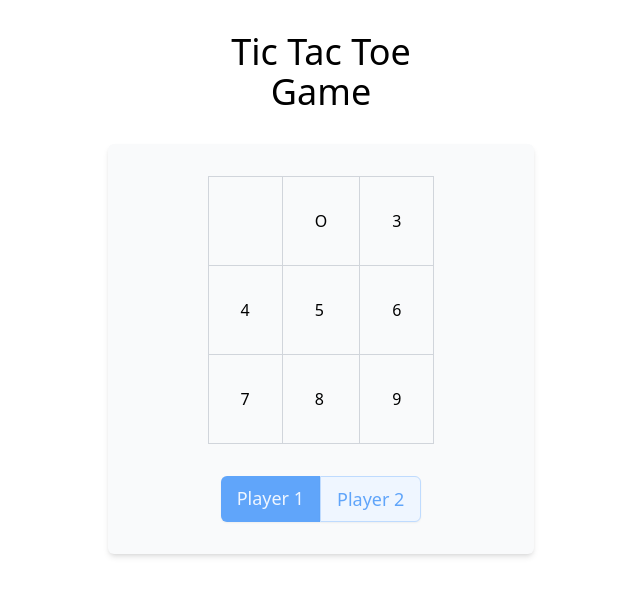
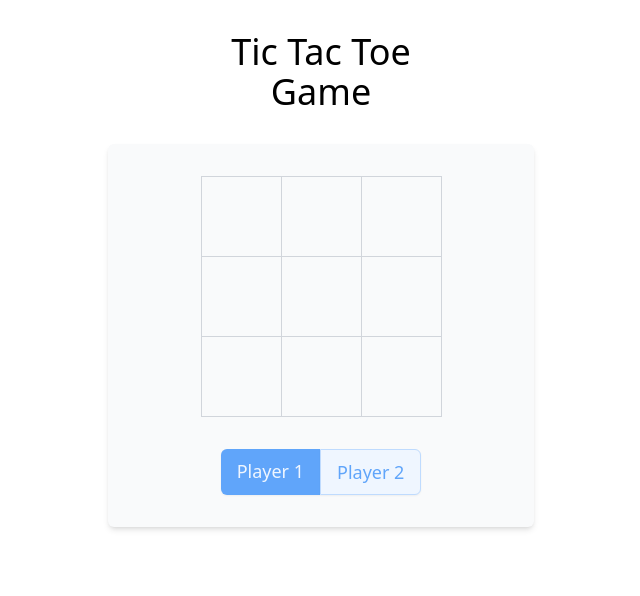
Before and after one commit to mohammad-zrar/react-tic-tac-toe, a React (Vite) app: page / in a window 1280 px wide. Shown: the top 596 px of the page, without its empty margins (319-959 px from the left). Built offline with nearby package versions, Linux system fonts and the light colour scheme.

Commit message:
Feat(src\App.tsx): Check cell with spesific current player

```diff
--- a/src/App.tsx
+++ b/src/App.tsx
@@ -1,6 +1,5 @@
 import { useState } from "react";
 import CellContent from "./components/CellContent";
-import Nought from "./components/Nought";
 import { Cells } from "./types";
 
 export default function App() {
@@ -13,22 +12,41 @@ export default function App() {
     [3, 6, 9],
     [1, 5, 9],
     [3, 5, 7],
-  ];
+  ] as const;
 
-  const cells: Cells = {
+  const [currentPlayer, setCurrentPlayer] = useState<"p1" | "p2">("p1");
+
+  const [cells, setCells] = useState<Cells>({
     1: { checked: false, player: "" },
-    2: { checked: false, player: null },
-    3: { checked: false, player: null },
-    4: { checked: false, player: null },
-    5: { checked: false, player: null },
-    6: { checked: false, player: null },
-    7: { checked: false, player: null },
-    8: { checked: false, player: null },
-    9: { checked: false, player: null },
-  };
+    2: { checked: false, player: "" },
+    3: { checked: false, player: "" },
+    4: { checked: false, player: "" },
+    5: { checked: false, player: "" },
+    6: { checked: false, player: "" },
+    7: { checked: false, player: "" },
+    8: { checked: false, player: "" },
+    9: { checked: false, player: "" },
+  });
 
   const [player1FilledCells, setPlayer1FilledCelles] = useState<number[]>([]);
   const [player2FilledCells, setPlayer2FilledCelles] = useState<number[]>([]);
+
+  const checkCell = (cellNumber: number) => {
+    if (!cells[cellNumber].checked) {
+      setCells({
+        ...cells,
+
+        [cellNumber]: {
+          checked: true,
+          player: currentPlayer,
+        },
+      });
+      if (currentPlayer === "p1") setCurrentPlayer("p2");
+      else {
+        setCurrentPlayer("p1");
+      }
+    }
+  };
 
   return (
     <div>
@@ -40,25 +58,66 @@ export default function App() {
       <main>
         <div className="w-1/3 bg-gray-50   mx-auto p-8 my-8 shadow-md rounded-md">
           <table className="mx-auto border border-gray-300">
-            <tbody>
+            <tbody className="cursor-pointer">
               <tr className="border border-gray-300">
-                <td className="p-8 border border-gray-300">
+                <td
+                  onClick={() => checkCell(1)}
+                  className="text-center w-20 h-20 border border-gray-300 "
+                >
                   <CellContent cellData={cells[1]} />
                 </td>
-                <td className="p-8 border border-gray-300">
-                  <Nought />
+                <td
+                  onClick={() => checkCell(2)}
+                  className="text-center w-20 h-20  border border-gray-300"
+                >
+                  <CellContent cellData={cells[2]} />
                 </td>
-                <td className="p-8 border border-gray-300">3</td>
+                <td
+                  onClick={() => checkCell(3)}
+                  className="text-center w-20 h-20  border border-gray-300"
+                >
+                  <CellContent cellData={cells[3]} />
+                </td>
               </tr>
               <tr className="border border-gray-300">
-                <td className="p-8 border border-gray-300">4</td>
-                <td className="p-8 border border-gray-300">5</td>
-                <td className="p-8 border border-gray-300">6</td>
+                <td
+                  onClick={() => checkCell(4)}
+                  className="text-center w-20 h-20  border border-gray-300"
+                >
+                  <CellContent cellData={cells[4]} />
+                </td>
+                <td
+                  onClick={() => checkCell(5)}
+                  className="text-center w-20 h-20  border border-gray-300"
+                >
+                  <CellContent cellData={cells[5]} />
+                </td>
+                <td
+                  onClick={() => checkCell(6)}
+                  className="text-center w-20 h-20  border border-gray-300"
+                >
+                  <CellContent cellData={cells[6]} />
+                </td>
               </tr>
               <tr className="border border-gray-300">
-                <td className="p-8 border border-gray-300">7</td>
-                <td className="p-8 border border-gray-300">8</td>
-                <td className="p-8 border border-gray-300">9</td>
+                <td
+                  onClick={() => checkCell(7)}
+                  className="text-center w-20 h-20  border border-gray-300"
+                >
+                  <CellContent cellData={cells[7]} />
+                </td>
+                <td
+                  onClick={() => checkCell(8)}
+                  className="text-center w-20 h-20  border border-gray-300"
+                >
+                  <CellContent cellData={cells[8]} />
+                </td>
+                <td
+                  onClick={() => checkCell(9)}
+                  className="text-center w-20 h-20  border border-gray-300"
+                >
+                  <CellContent cellData={cells[9]} />
+                </td>
               </tr>
             </tbody>
           </table>
```
